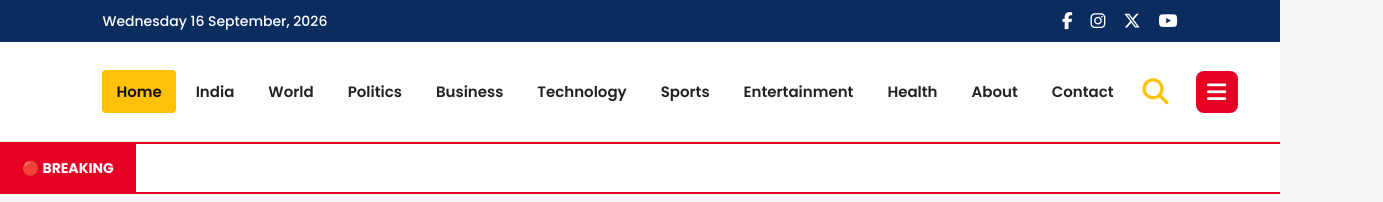
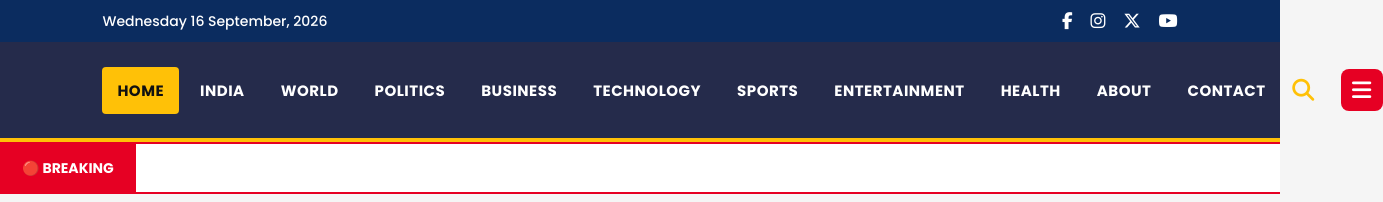
Before and after one commit to ritik2347618/NEWSNOVA24, a website: page index.html in a window 1280 px wide. Shown: the top 202 px of the page, 1383 px wide, since content can reach past the window. Drawn offline with Linux system fonts and the light colour scheme; no server answers.

Commit message:
Updated NEWSNOVA24 website

```diff
--- a/style.css
+++ b/style.css
@@ -94,34 +94,42 @@ button{
    HEADER
 ====================================================== */
 
-/* ======================================================
-   HEADER - COMPACT PROFESSIONAL
-====================================================== */
 
 header,
 .main-header {
     width: 100%;
     height: 100px;
 
-    background: #ffffff;
+    background: #252b4b;
 
     display: flex;
     justify-content: space-between;
     align-items: center;
 
-    padding: 0 8%;
-
-    border-bottom: 1px solid #e5e5e5;
-
-    position: relative;
-    z-index: 999;
-}
+    padding: 0 15px;
+
+    border-bottom: 4px solid #ffc107;
+
+    position: sticky;
+    top: 0;
+    z-index: 9999;
+}
+
+
+/* =========================
+   LOGO
+========================= */
 
 .logo img {
-    width: 155px;
+    width: 145px;
     height: auto;
     display: block;
 }
+
+
+/* =========================
+   DESKTOP MENU
+========================= */
 
 .desktop-menu {
     display: flex;
@@ -132,112 +140,138 @@ header,
 }
 
 .desktop-menu a {
-    color: #222;
+    color: #ffffff;
     font-size: 15px;
-    font-weight: 600;
-    padding: 10px 14px;
+    font-weight: 700;
+    text-transform: uppercase;
+    letter-spacing: .5px;
+
+    padding: 12px 15px;
+
     transition: .3s;
 }
+
+.desktop-menu a:hover {
+    color: #ffc107;
+}
+
+.desktop-menu .active {
+    background: #ffc107;
+    color: #111;
+
+    border-radius: 4px;
+}
+
+
+/* =========================
+   HEADER ICONS
+========================= */
 
 .header-icons {
     display: flex;
     align-items: center;
-    gap: 12px;
-}
-
-.desktop-menu a:hover{
-
-    color:#ffc107;
-
-}
-
-.desktop-menu .active{
-
-    background:#ffc107;
-
-    color:#111;
-
-    border-radius:4px;
-
-}
-
-.search-btn{
-    width:56px;
-    height:56px;
-
-    display:flex;
-    justify-content:center;
-    align-items:center;
-
-    border:none;
-    border-radius:8px;
-
-    background:rgba(255,255,255,.08);
-
-    color:#ffc107;
-
-    font-size:26px;
-
-    transition:.3s;
-}
-
-.search-btn:hover{
-    background:rgba(255,255,255,.15);
-}
-
-.menu-toggle{
-    width:42px;
-    height:42px;
-    background:#e60023;
-    border:none;
-    border-radius:8px;
-    display:flex;
-    justify-content:center;
-    align-items:center;
-    color:#fff;
-    font-size:22px;
-    transition:.3s;
-}
-
-.menu-toggle:hover{
-
-background:#c4001f;
-
-}
-.mobile-nav-header{
-
-    display:none;
-
-}
-
-.mobile-logo img{
-
-    width:75px;
-
-}
-
-.mobile-icons{
-
-    display:flex;
-
-    align-items:center;
-
-    gap:18px;
-
-}
-
-.mobile-search{
-
-    background:none;
-
-    border:none;
-
-    font-size:22px;
-
-    cursor:pointer;
-
-    color:#0b1f5b;
-
+    gap: 15px;
+}
+
+
+/* =========================
+   SEARCH BUTTON
+========================= */
+
+.search-btn {
+    width: 45px;
+    height: 45px;
+
+    display: flex;
+    justify-content: center;
+    align-items: center;
+
+    border: none;
+    border-radius: 8px;
+
+    background: rgba(255,255,255,.08);
+    color: #ffc107;
+
+    font-size: 22px;
+
+    transition: .3s;
+}
+
+.search-btn:hover {
+    background: rgba(255,255,255,.15);
+}
+
+
+/* =========================
+   MENU TOGGLE
+========================= */
+
+.menu-toggle {
+    width: 42px;
+    height: 42px;
+
+    background: #e60023;
+
+    border: none;
+    border-radius: 8px;
+
+    display: flex;
+    justify-content: center;
+    align-items: center;
+
+    color: #fff;
+    font-size: 22px;
+
+    transition: .3s;
+}
+
+.menu-toggle:hover {
+    background: #c4001f;
+}
+
+
+/* =========================
+   MOBILE NAV HEADER
+========================= */
+
+.mobile-nav-header {
+    display: none;
+}
+
+
+/* =========================
+   MOBILE LOGO
+========================= */
+
+.mobile-logo img {
+    width: 75px;
+}
+
+
+/* =========================
+   MOBILE ICONS
+========================= */
+
+.mobile-icons {
+    display: flex;
+    align-items: center;
+    gap: 18px;
+}
+
+
+/* =========================
+   MOBILE SEARCH
+========================= */
+
+.mobile-search {
+    background: none;
+    border: none;
+
+    font-size: 22px;
+
+    cursor: pointer;
+
+    color: #ffffff;
 }
 
 
```
